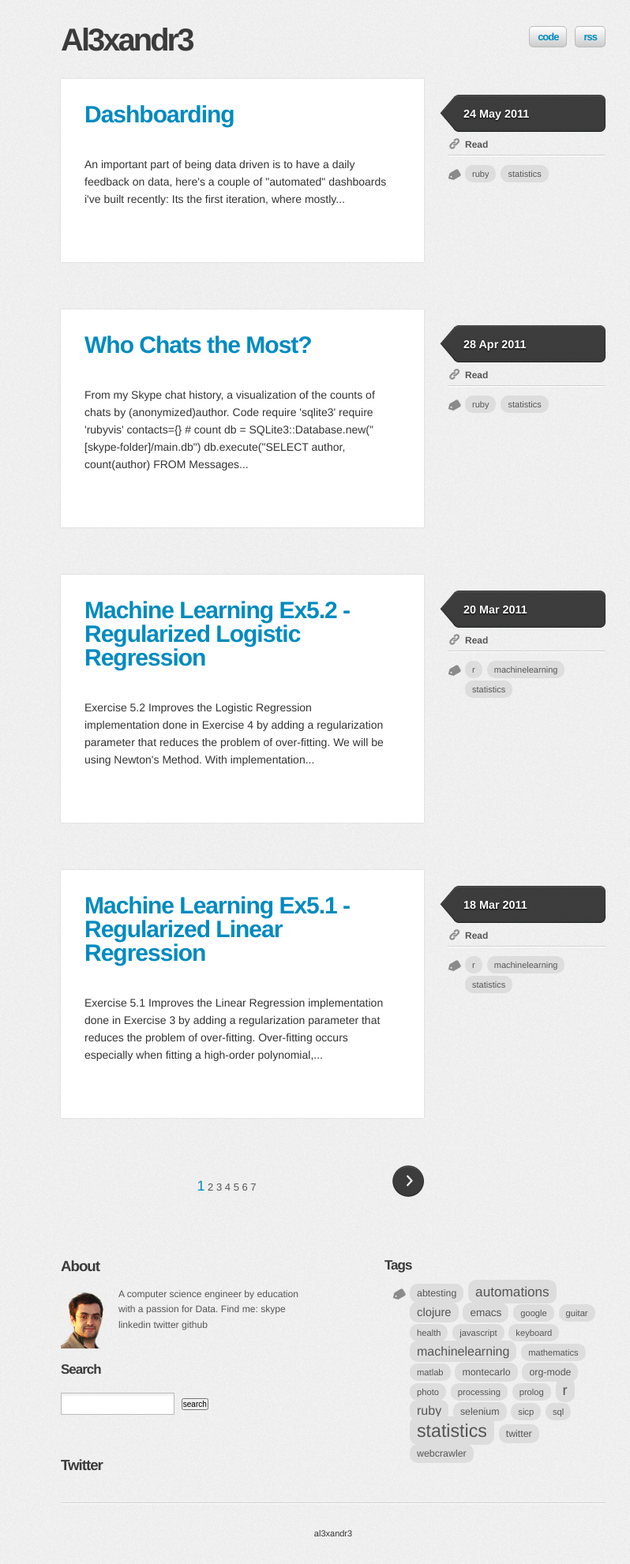
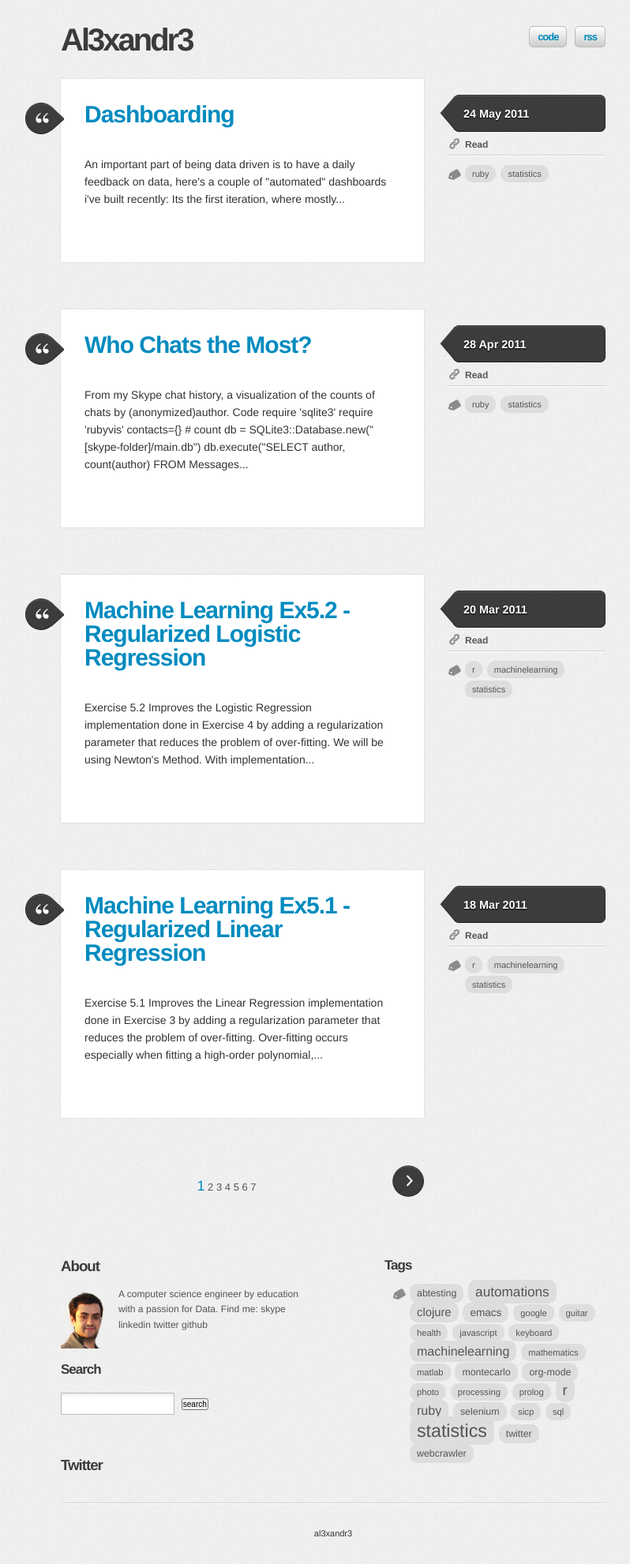
Before and after one commit to al3xandr3/al3xandr3.github.io, a Jekyll site: the page built from index.html, in a window 1280 px wide. Shown: the whole page at 79% size, without its empty margins (218-1016 px from the left). Built offline with Jekyll 4.4.1, drawn with Linux system fonts in a browser that asks for light colours; the list of posts is cut into pages by our own code.

Commit message:
re-design

```diff
--- a/css/site.css
+++ b/css/site.css
@@ -521,7 +521,7 @@
 	background: url("http://al3xandr3.github.com/img/photo.png") no-repeat;
 }
 .quote-post {
-	background: url("al3xandr3.github.com/img/quote.png") no-repeat;
+	background: url("http://al3xandr3.github.com/img/quote.png") no-repeat;
 }
 .link-post {
 	background: url("http://al3xandr3.github.com/img/link.png") no-repeat;
```
